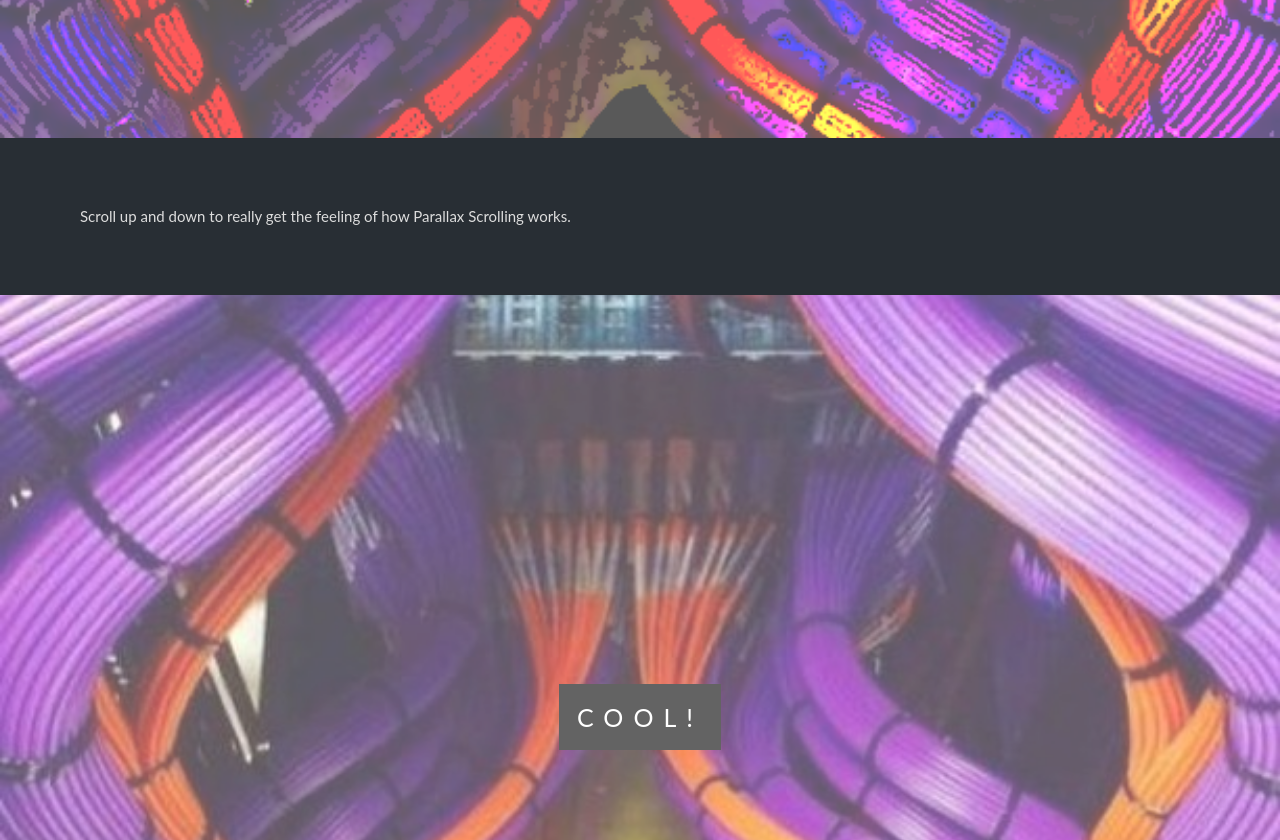
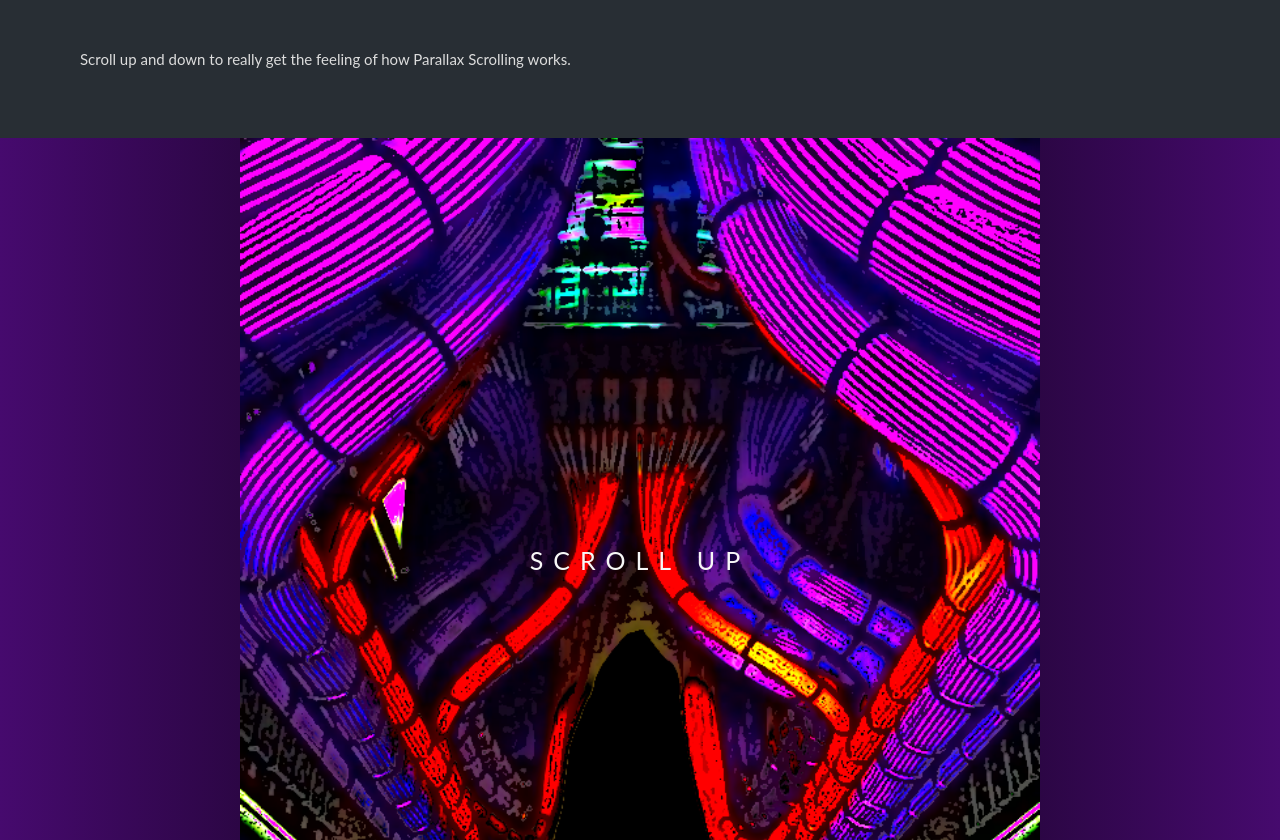
Before and after one commit to AgusNeira/ekonoc, a plain HTML site: page index.html in a window 1280 px wide. Shown: the part 1960-2800 px from the top of the page. Drawn offline with Linux system fonts and the light colour scheme.

Commit message:
[MOD] Modify styles

```diff
--- a/main.css
+++ b/main.css
@@ -7,26 +7,49 @@ body, html {
 
 .bgimg-1, .bgimg-2, .bgimg-3 {
   position: relative;
-  opacity: 0.65;
+  opacity: 1;
   background-attachment: fixed;
   background-position: center;
   background-repeat: no-repeat;
-  background-size: cover;
+  background-size: contain;
 
 }
 .bgimg-1 {
-  background-image: url("img/cableporn-0.jpg");
+  position: relative;
+  opacity: 1;
+  background-attachment: fixed;
+  background-position: center;
+  background-repeat: no-repeat;
+  background-size: contain;
+  /* background: rgba(105,32,154,1); */
+  /* background-image: url("img/cableporn-0.jpg");
+  background-image: url("img/cableporn-0.jpg"), linear-gradient(90deg, rgba(33,0,55,1) 0%, rgba(105,32,154,1) 50%, rgba(33,0,55,1) 100%);
+  */
+  background-image: url("img/cableporn-0.jpg"), linear-gradient(90deg, rgba(70,10,110,1) 0%, rgba(0,0,0,1) 50%, rgba(70,10,110,1) 100%);
   min-height: 100%;
 }
 
 .bgimg-2 {
-  background-image: url("img/cableporn-1.jpg");
-  min-height: 400px;
+  position: relative;
+  opacity: 2;
+  background-attachment: fixed;
+  background-position: center;
+  background-repeat: no-repeat;
+  background-size: contain;
+  background-image: url("img/cableporn-1.jpg"), linear-gradient(90deg, rgba(70,10,110,1) 0%, rgba(0,0,0,1) 50%, rgba(70,10,110,1) 100%);
+  min-height: 100%;
+  /* min-height: 400px; */
 }
 
 .bgimg-3 {
-  background-image: url("img/cableporn-2.png");
-  min-height: 400px;
+  position: relative;
+  opacity: 1;
+  background-attachment: fixed;
+  background-position: center;
+  background-repeat: no-repeat;
+  background-size: contain;
+  background-image: url("img/cableporn-2.png"), linear-gradient(90deg, rgba(70,10,110,1) 0%, rgba(0,0,0,1) 50%, rgba(70,10,110,1) 100%);
+  min-height: 100%;
 }
 
 .caption {
```
